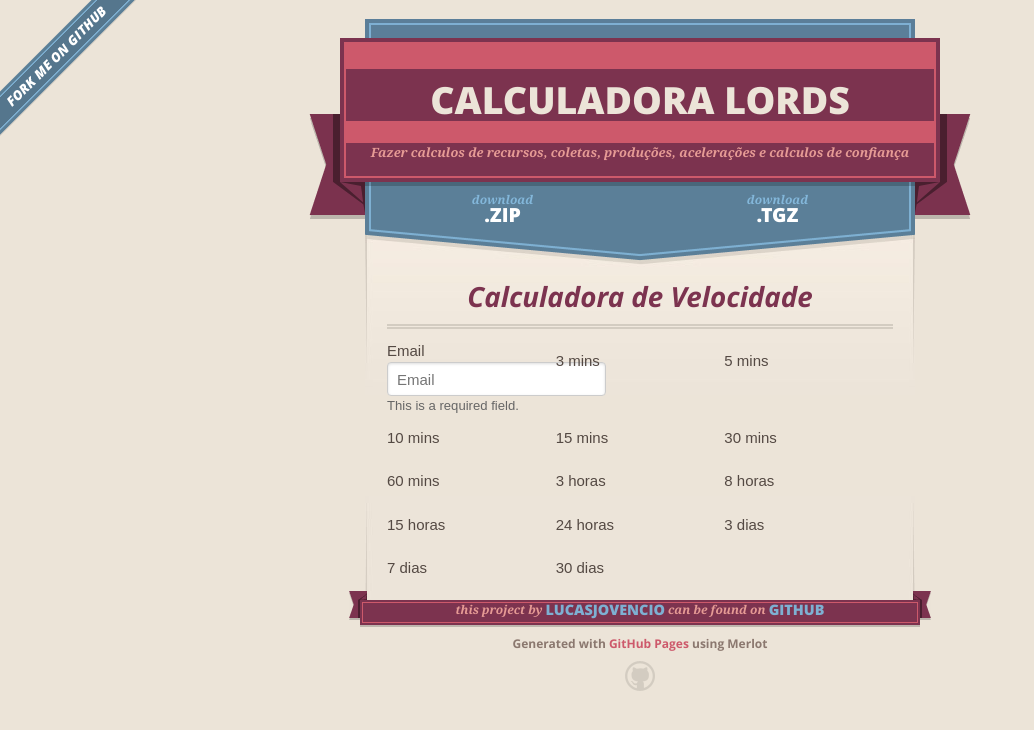
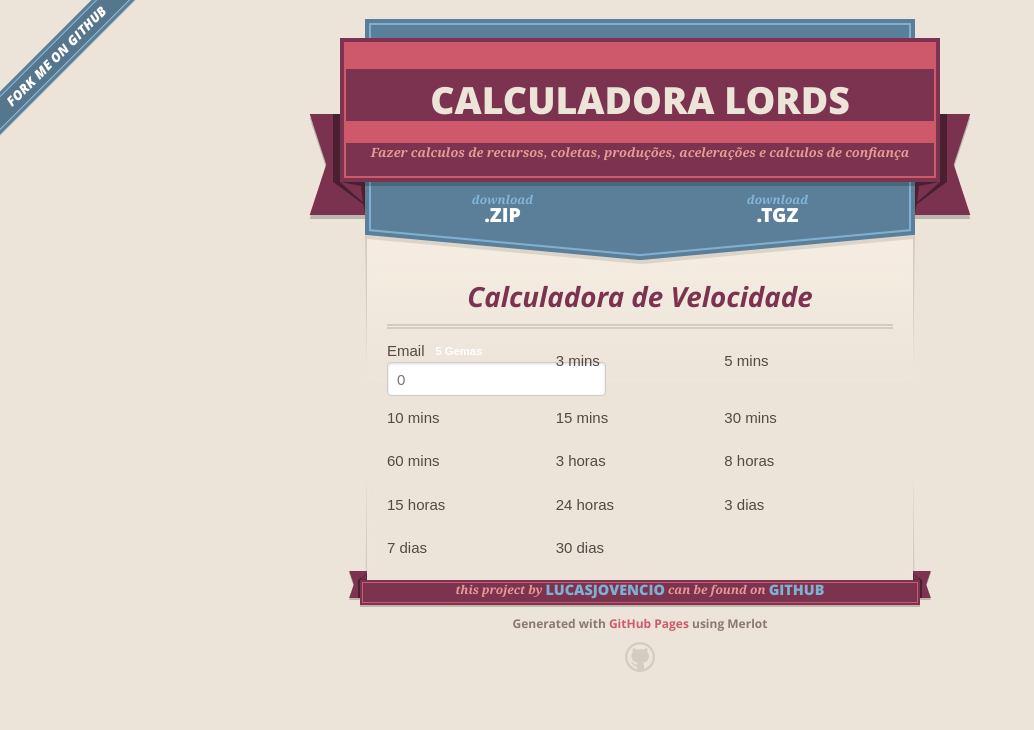
Before and after one commit to lucasjovencio/lordesmobile, a Jekyll site: the page built from index.md, in a window 1280 px wide. Shown: the top 730 px of the page, without its empty margins (0-1034 px from the left). Built offline with Jekyll 4.4.1, drawn with Linux system fonts in a browser that asks for light colours; nearby versions of some CDN libraries; our own code applies the rules of GitHub Pages for plain Markdown files.

Commit message:
Update index.md

```diff
--- a/index.md
+++ b/index.md
@@ -7,9 +7,8 @@ layout: default
 <div class="pure-g">
     <div class="pure-u-1-3">
       <div class="pure-form">
-        <label for="email">Email</label>
-        <input id="email" type="email" placeholder="Email">
-        <span class="pure-form-message">This is a required field.</span>
+        <label for="min">Email  <span class="label-pen">5 Gemas</span> </label>
+        <input id="min" type="text" placeholder="0">
       </div>
     </div>
     <div class="pure-u-1-3"><p>3 mins</p></div>
```
